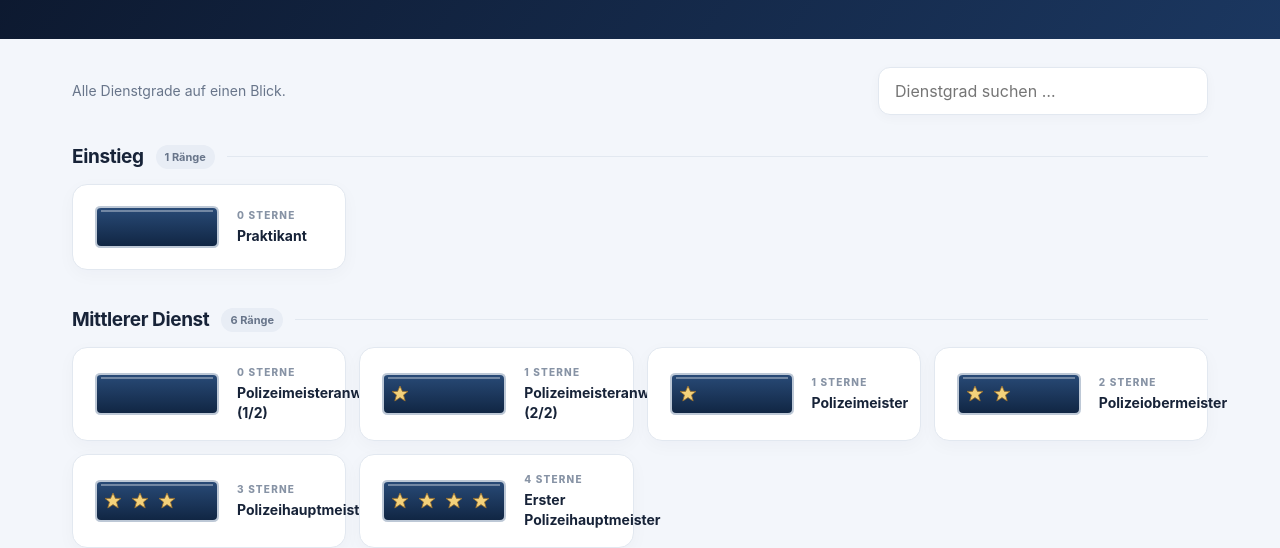
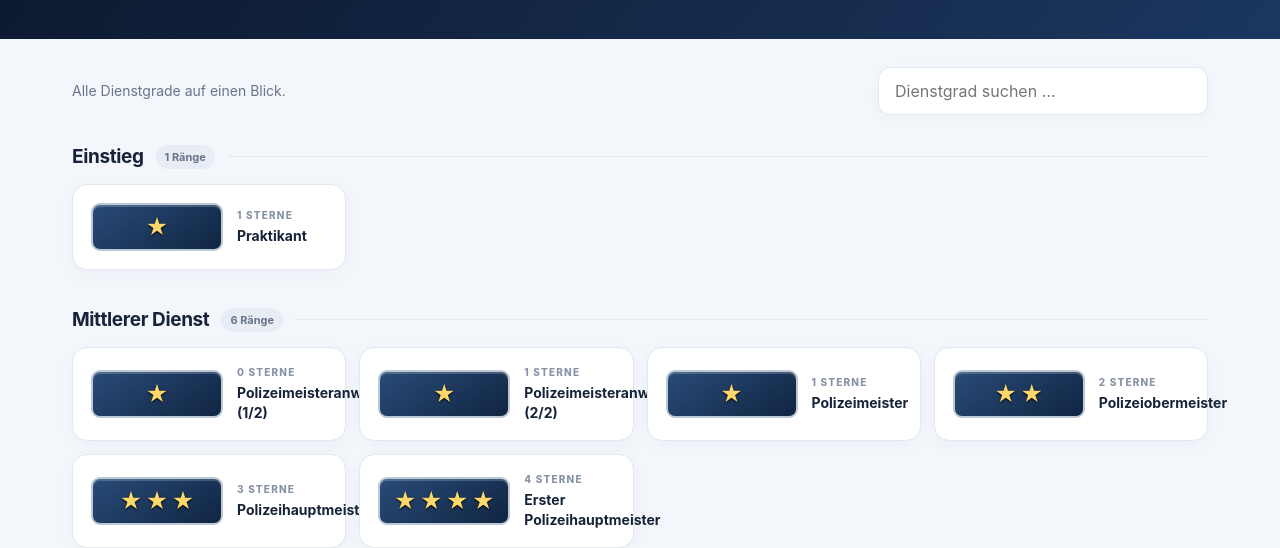
Before and after one commit to fynnrossow80-sys/feuerwehr-schreitz-polizei, a plain HTML site: page index.html in a window 1280 px wide. Shown: the part 272-820 px from the top of the page. Drawn offline with Linux system fonts and the light colour scheme.

Commit message:
Make gold rank stars clearly visible on every rank

```diff
--- a/index.html
+++ b/index.html
@@ -15,7 +15,7 @@ header:after{content:"";position:absolute;width:430px;height:430px;border:1px so
 .hero{max-width:1180px;margin:45px auto 18px;position:relative;z-index:1}.eyebrow{color:#e8c77f;font-size:12px;font-weight:800;letter-spacing:.19em;text-transform:uppercase}.hero h1{font-size:clamp(34px,6vw,58px);line-height:1.02;margin:12px 0 13px;letter-spacing:-.04em}.hero p{margin:0;color:#d2dbea;font-size:16px;max-width:610px;line-height:1.65}
 main{max-width:1180px;margin:0 auto;padding:28px 22px 70px}.toolbar{display:flex;gap:14px;align-items:center;justify-content:space-between;flex-wrap:wrap;margin-bottom:28px}.intro{color:var(--muted);font-size:14px}.search{width:min(100%,330px);padding:13px 16px;border:1px solid var(--line);border-radius:12px;background:white;font:inherit;outline:none;box-shadow:0 3px 12px #17233808}.search:focus{border-color:var(--blue);box-shadow:0 0 0 3px #2463a620}
 .section{margin:30px 0 38px}.section-head{display:flex;align-items:center;gap:12px;margin-bottom:15px}.section-head:after{content:"";height:1px;background:var(--line);flex:1}.section h2{font-size:19px;margin:0;letter-spacing:-.02em}.count{font-size:11px;color:var(--muted);background:#e8edf5;padding:5px 9px;border-radius:30px;font-weight:700}
-.grid{display:grid;grid-template-columns:repeat(auto-fill,minmax(220px,1fr));gap:13px}.rank{min-height:82px;background:white;border:1px solid var(--line);border-radius:15px;padding:18px;display:flex;align-items:center;gap:16px;box-shadow:0 5px 18px #14233c08;transition:transform .18s,box-shadow .18s,border-color .18s}.rank:hover{transform:translateY(-3px);box-shadow:0 12px 25px #14233c12;border-color:#c8d5e7}.rank-name{font-weight:700;font-size:14px;line-height:1.4}.insignia{width:132px;height:48px;flex:0 0 auto;display:block}.rank{gap:14px}.rank-info{min-width:0}.rank-num{font-size:10px;color:#8793a5;text-transform:uppercase;letter-spacing:.12em;margin-bottom:5px;font-weight:800}
+.grid{display:grid;grid-template-columns:repeat(auto-fill,minmax(220px,1fr));gap:13px}.rank{min-height:82px;background:white;border:1px solid var(--line);border-radius:15px;padding:18px;display:flex;align-items:center;gap:16px;box-shadow:0 5px 18px #14233c08;transition:transform .18s,box-shadow .18s,border-color .18s}.rank:hover{transform:translateY(-3px);box-shadow:0 12px 25px #14233c12;border-color:#c8d5e7}.rank-name{font-weight:700;font-size:14px;line-height:1.4}.insignia{width:132px;min-height:48px;flex:0 0 auto;display:flex;align-items:center;justify-content:center;gap:3px;padding:7px 8px;background:linear-gradient(145deg,#294b78,#102542);border:2px solid #bdc8d6;border-radius:9px;box-shadow:inset 0 2px 0 #ffffff30}.insignia .star{color:#ffd76a;font-size:22px;line-height:1;text-shadow:0 1px 2px #000;display:inline-block}.rank{gap:14px}.rank-info{min-width:0}.rank-num{font-size:10px;color:#8793a5;text-transform:uppercase;letter-spacing:.12em;margin-bottom:5px;font-weight:800}
 .empty{display:none;padding:30px;text-align:center;color:var(--muted);background:white;border-radius:14px}
 footer{background:#0b1529;color:#b9c6d8;text-align:center;padding:24px;font-size:12px}footer strong{color:white}
 @media(max-width:560px){header{padding:19px 20px}.hero{margin:35px 0 12px}.grid{grid-template-columns:1fr 1fr;gap:9px}.rank{padding:12px;min-height:110px;gap:10px;align-items:flex-start;flex-direction:column}.rank-name{font-size:13px}.toolbar{align-items:stretch}.search{width:100%}}
@@ -45,7 +45,7 @@ footer{background:#0b1529;color:#b9c6d8;text-align:center;padding:24px;font-size
 <script>
 const groups = [
  ["Einstieg",[
-  ["Praktikant",0]
+  ["Praktikant",1]
  ]],
  ["Mittlerer Dienst",[
   ["Polizeimeisteranwärter (1/2)",0],
@@ -80,12 +80,9 @@ const groups = [
 ];
 const root=document.getElementById("sections"), search=document.getElementById("search"), empty=document.getElementById("empty");
 function insignia(count){
- const stars=Array.from({length:count},(_,i)=>{
-  const x=count<=4?22+i*27:count<=6? (i<3?28+i*27:28+(i-3)*27): (i<4?18+i*30:33+(i-4)*30);
-  const y=count<=4?24:(i<4?16:34);
-  return '<polygon points="0,-8 2.4,-2.6 8,-2.6 3.5,1 5.2,7 0,3.6 -5.2,7 -3.5,1 -8,-2.6 -2.4,-2.6" transform="translate('+x+' '+y+')" fill="#f4d27b" stroke="#9a702d" stroke-width=".8"/>';
- }).join("");
- return '<svg class="insignia" viewBox="0 0 132 48" role="img" aria-label="'+count+' Sterne"><defs><linearGradient id="epaulette" x2="0" y2="1"><stop stop-color="#294b78"/><stop offset="1" stop-color="#102542"/></linearGradient></defs><path d="M5 8 Q5 4 10 4 H122 Q127 4 127 9 V39 Q127 44 122 44 H10 Q5 44 5 39 Z" fill="url(#epaulette)" stroke="#bdc8d6" stroke-width="2"/><path d="M10 8 H122" stroke="#ffffff" stroke-opacity=".35" stroke-width="2"/>'+stars+'</svg>';
+ return '<div class="insignia" role="img" aria-label="'+count+' Sterne">'+
+   Array.from({length:Math.max(1,count)},()=>'<span class="star">★</span>').join('')+
+   '</div>';
 }
 function render(q=""){
  root.innerHTML="";let shown=0;
```
